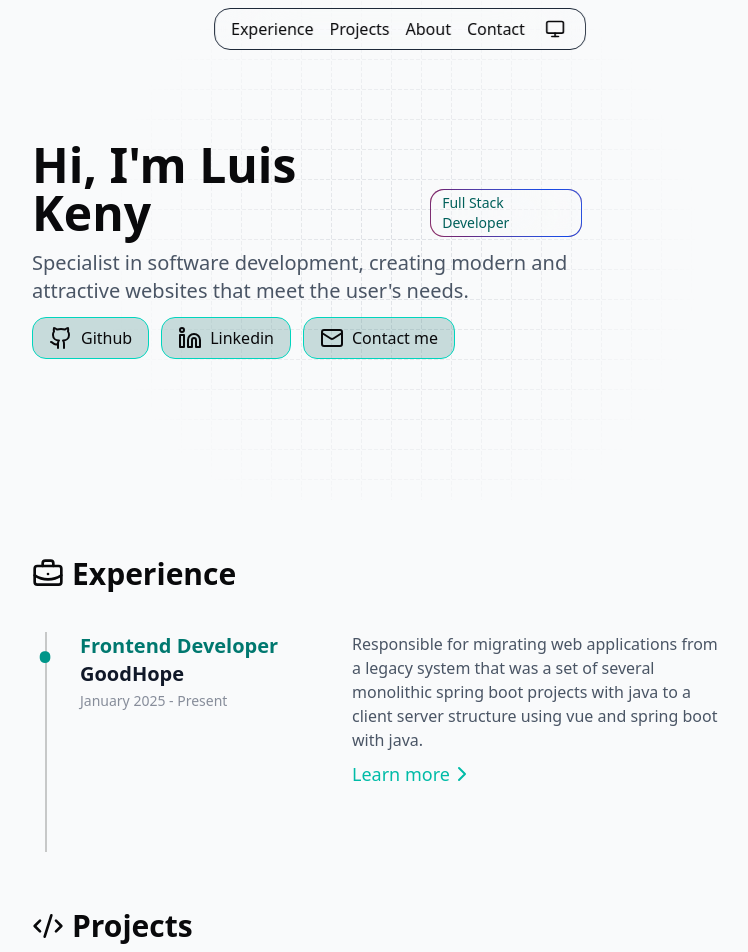
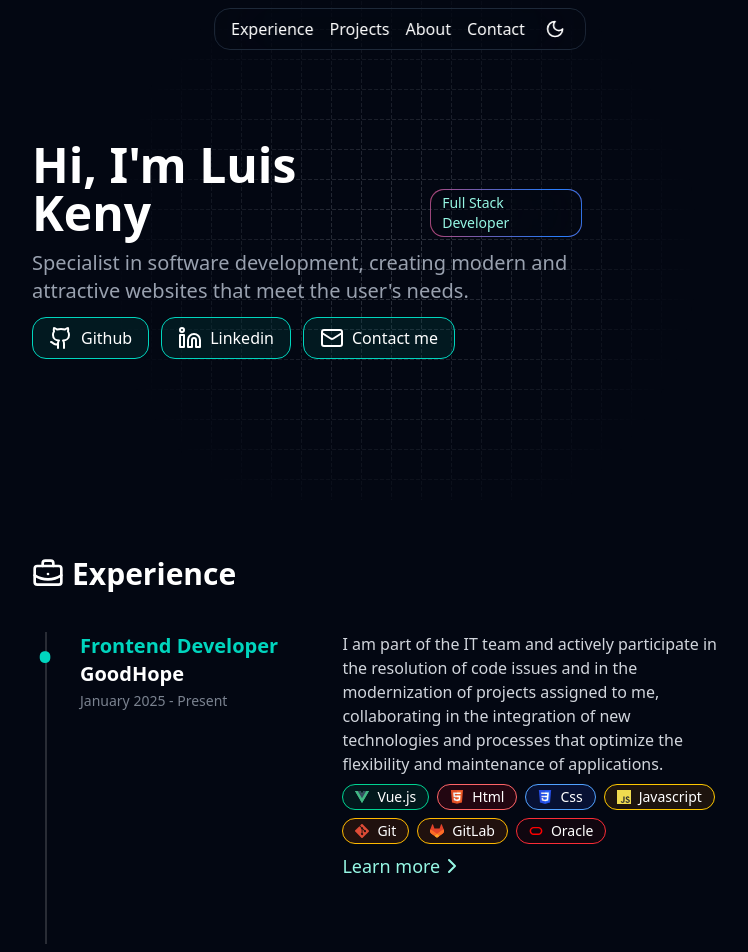
Before and after one commit to luis-keny/portfolio, a Next.js app: page / in a window 1280 px wide. Shown: the top 952 px of the page, without its empty margins (240-988 px from the left). Built offline with nearby package versions, Linux system fonts and the light colour scheme.

Commit message:
feat: enhance experience section with tags and update styles for better visibility

```diff
--- a/src/app/globals.css
+++ b/src/app/globals.css
@@ -147,5 +147,5 @@ html {
 }
 
 .description span {
-  @apply text-teal-600 dark:text-teal-400 font-medium;
+  @apply text-teal-700 dark:text-teal-400 font-medium;
 }
--- a/src/components/ExperienceItem.tsx
+++ b/src/components/ExperienceItem.tsx
@@ -1,9 +1,9 @@
 import type { Experience } from "@/interfaces/experience";
 import { ChevronRight } from "lucide-react";
 
-export default function ExperienceItem({ title, company, description, link, date,}: Experience) {
+export default function ExperienceItem({ title, company, description, link, date,tags }: Experience) {
   return (
-    <div className="relative mx-12 pb-12 grid before:absolute before:left-[-35px] before:h-full before:border-l-2 before:border-black/20 dark:before:border-white/15 md:grid-cols-5 md:gap-10 md:space-x-4">
+    <div className="relative mx-12 pb-12 grid before:absolute before:left-[-35px] before:h-full before:border-l-2 before:border-black/20 dark:before:border-white/15 md:grid-cols-5 md:gap-4 md:space-x-4">
       <div className="relative pb-4 md:col-span-2">
         <div className="sticky top-0">
           <span className="text-teal-600 dark:text-teal-400 -left-[44px] absolute rounded-full text-5xl">
@@ -14,7 +14,7 @@ export default function ExperienceItem({ title, company, description, link, date
           <h4 className="font-semibold text-xl text-gray-900 dark:text-white">
             {company}
           </h4>
-          <time className="p-0 m-0 text-sm text-gray-500/80 dark:text-gray-400/80">
+          <time className="p-0 m-0 text-sm text-gray-700/80 dark:text-gray-400/80">
             {date}
           </time>
         </div>
@@ -22,13 +22,15 @@ export default function ExperienceItem({ title, company, description, link, date
 
       <div className="relative flex flex-col gap-2 pb-4 text-gray-600 dark:text-gray-300 md:col-span-3">
         <p>{description}</p>
-
+        <ul className="flex flex-wrap gap-2">
+          {tags && tags.map((tag, index) => <li key={`exp-${title}-${index}`}>{tag}</li>)}
+        </ul>
         {link && (
           <a
             href={link}
             role="link"
             target="_blank"
-            className="inline-flex items-center text-lg font-medium text-teal-500 dark:text-teal-200 dark:hover:text-teal-300 hover:text-teal-700"
+            className="inline-flex items-center text-lg font-medium text-teal-700 dark:text-teal-200 dark:hover:text-teal-300 hover:text-teal-900"
           >
             Learn more
             <ChevronRight size={24}/>
--- a/src/components/ThemeToggle.tsx
+++ b/src/components/ThemeToggle.tsx
@@ -6,16 +6,16 @@ const THEMES = ["light", "dark", "system"];
 
 export default function ThemeToggle() {
   const [isMenuOpen, setIsMenuOpen] = useState(false);
-  const [currentTheme, setCurrentTheme] = useState("system");
+  const [currentTheme, setCurrentTheme] = useState("dark");
   const [systemDark, setSystemDark] = useState(true);
   const menuRef = useRef<HTMLDivElement>(null);
   const buttonRef = useRef<HTMLButtonElement>(null);
 
   const getThemePreference = () => {
     if (typeof localStorage !== "undefined") {
-      return localStorage.getItem("theme") || "system";
+      return localStorage.getItem("theme") || "dark";
     }
-    return "system";
+    return "dark";
   };
 
   const updateTheme = (theme: string, isSystemDark: boolean) => {
--- /dev/null
+++ b/src/components/icons/IconGitLab.tsx
@@ -0,0 +1,4 @@
+import * as React from "react";
+import type { SVGProps } from "react";
+const GitLab = (props: SVGProps<SVGSVGElement>) => <svg viewBox="0 0 32 32" fill="none" xmlns="http://www.w3.org/2000/svg" aria-labelledby="tanukiHomeDesktop" width="1em" height="1em" {...props}><path d="m31.46 12.78-.04-.12-4.35-11.35A1.14 1.14 0 0 0 25.94.6c-.24 0-.47.1-.66.24-.19.15-.33.36-.39.6l-2.94 9h-11.9l-2.94-9A1.14 1.14 0 0 0 6.07.58a1.15 1.15 0 0 0-1.14.72L.58 12.68l-.05.11a8.1 8.1 0 0 0 2.68 9.34l.02.01.04.03 6.63 4.97 3.28 2.48 2 1.52a1.35 1.35 0 0 0 1.62 0l2-1.52 3.28-2.48 6.67-5h.02a8.09 8.09 0 0 0 2.7-9.36Z" fill="#E24329" /><path d="m31.46 12.78-.04-.12a14.75 14.75 0 0 0-5.86 2.64l-9.55 7.24 6.09 4.6 6.67-5h.02a8.09 8.09 0 0 0 2.67-9.36Z" fill="#FC6D26" /><path d="m9.9 27.14 3.28 2.48 2 1.52a1.35 1.35 0 0 0 1.62 0l2-1.52 3.28-2.48-6.1-4.6-6.07 4.6Z" fill="#FCA326" /><path d="M6.44 15.3a14.71 14.71 0 0 0-5.86-2.63l-.05.12a8.1 8.1 0 0 0 2.68 9.34l.02.01.04.03 6.63 4.97 6.1-4.6-9.56-7.24Z" fill="#FC6D26" /></svg>;
+export default GitLab;
--- /dev/null
+++ b/src/components/icons/IconOracle.tsx
@@ -0,0 +1,6 @@
+import * as React from "react";
+import type { SVGProps } from "react";
+const Oracle = (props: SVGProps<SVGSVGElement>) => <svg viewBox="0 0 24 24" fill="none" xmlns="http://www.w3.org/2000/svg" aria-labelledby="tanukiHomeDesktop" width="1em" height="1em" {...props}>
+  <path fill="#F00" fill-rule="evenodd" d="M7.957359,18.9123664 C4.11670252,18.9123664 1,15.803458 1,11.9617373 C1,8.12000773 4.11670252,5 7.957359,5 L16.0437948,5 C19.8855156,5 23,8.12000773 23,11.9617373 C23,15.803458 19.8855156,18.9123664 16.0437948,18.9123664 L7.957359,18.9123664 L7.957359,18.9123664 Z M15.8639176,16.4585488 C18.352201,16.4585488 20.3674397,14.448858 20.3674397,11.9617373 C20.3674397,9.47460595 18.352201,7.45381934 15.8639176,7.45381934 L8.1360824,7.45381934 C5.64895285,7.45381934 3.63255855,9.47460595 3.63255855,11.9617373 C3.63255855,14.448858 5.64895285,16.4585488 8.1360824,16.4585488 L15.8639176,16.4585488 L15.8639176,16.4585488 Z"/>
+</svg>;
+export default Oracle;
--- /dev/null
+++ b/src/components/tag/GitLabTag.tsx
@@ -0,0 +1,11 @@
+import GitLab from "../icons/IconGitLab";
+import BaseTag from "./BaseTag";
+
+export default function GitLabTag() {
+  return (
+    <BaseTag className="border-amber-400 dark:border-amber-400  bg-amber-900 dark:bg-amber-800/20 text-white">
+      <GitLab/>
+      <span>GitLab</span>
+    </BaseTag>
+  );
+}
--- /dev/null
+++ b/src/components/tag/OracleTag.tsx
@@ -0,0 +1,11 @@
+import Oracle from "../icons/IconOracle";
+import BaseTag from "./BaseTag";
+
+export default function OracleTag() {
+  return (
+    <BaseTag className="border-red-500 dark:border-red-500  bg-red-950 dark:bg-red-950/20 text-white">
+      <Oracle/>
+      <span>Oracle</span>
+    </BaseTag>
+  );
+}
--- /dev/null
+++ b/src/components/tag/VueTag.tsx
@@ -0,0 +1,11 @@
+import Vue from "../icons/IconVue";
+import BaseTag from "./BaseTag";
+
+export default function VueTag() {
+  return (
+    <BaseTag className="border-emerald-400 dark:border-emerald-400  bg-emerald-900 dark:bg-emerald-800/20 text-white">
+      <Vue/>
+      <span>Vue.js</span>
+    </BaseTag>
+  );
+}
--- a/src/interfaces/experience.ts
+++ b/src/interfaces/experience.ts
@@ -4,4 +4,5 @@ export interface Experience {
   company: string;
   description: string;
   link?: string;
+  tags?: React.ReactNode[];
 }
--- a/src/sections/Experience.tsx
+++ b/src/sections/Experience.tsx
@@ -1,4 +1,11 @@
 import ExperienceItem from "@/components/ExperienceItem";
+import CssTag from "@/components/tag/CssTag";
+import GitLabTag from "@/components/tag/GitLabTag";
+import GitTag from "@/components/tag/GitTag";
+import HtmlTag from "@/components/tag/HtmlTag";
+import JavascriptTag from "@/components/tag/JavascriptTag";
+import OracleTag from "@/components/tag/OracleTag";
+import VueTag from "@/components/tag/VueTag";
 import type { Experience } from "@/interfaces/experience";
 import { BriefcaseBusiness } from "lucide-react";
 
@@ -15,8 +22,17 @@ const EXPERIENCES: Experience[] = [
       title: "Frontend Developer",
       company: "GoodHope",
       description:
-        "Responsible for migrating web applications from a legacy system that was a set of several monolithic spring boot projects with java to a client server structure using vue and spring boot with java.",
+        "I am part of the IT team and actively participate in the resolution of code issues and in the modernization of projects assigned to me, collaborating in the integration of new technologies and processes that optimize the flexibility and maintenance of applications.",
       link: "https://www.goodhope.org.pe/",
+      tags: [
+        <VueTag key="GoodHope-vue"/>,
+        <HtmlTag key="GoodHope-html"/>,
+        <CssTag key="GoodHope-css"/>,
+        <JavascriptTag key="GoodHope-js"/>,
+        <GitTag key="GoodHope-git"/>,
+        <GitLabTag key="GoodHope-gitlab"/>,
+        <OracleTag key="GoodHope-oracle"/>,
+      ],
     },
   ]
 
```
